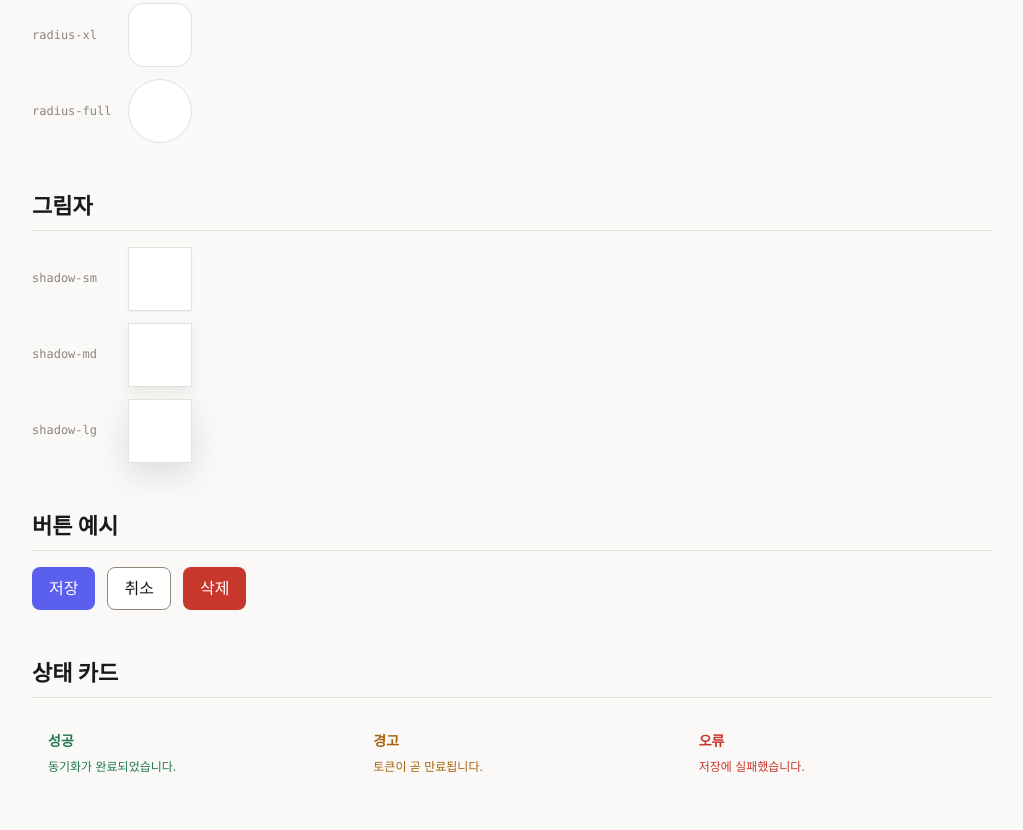
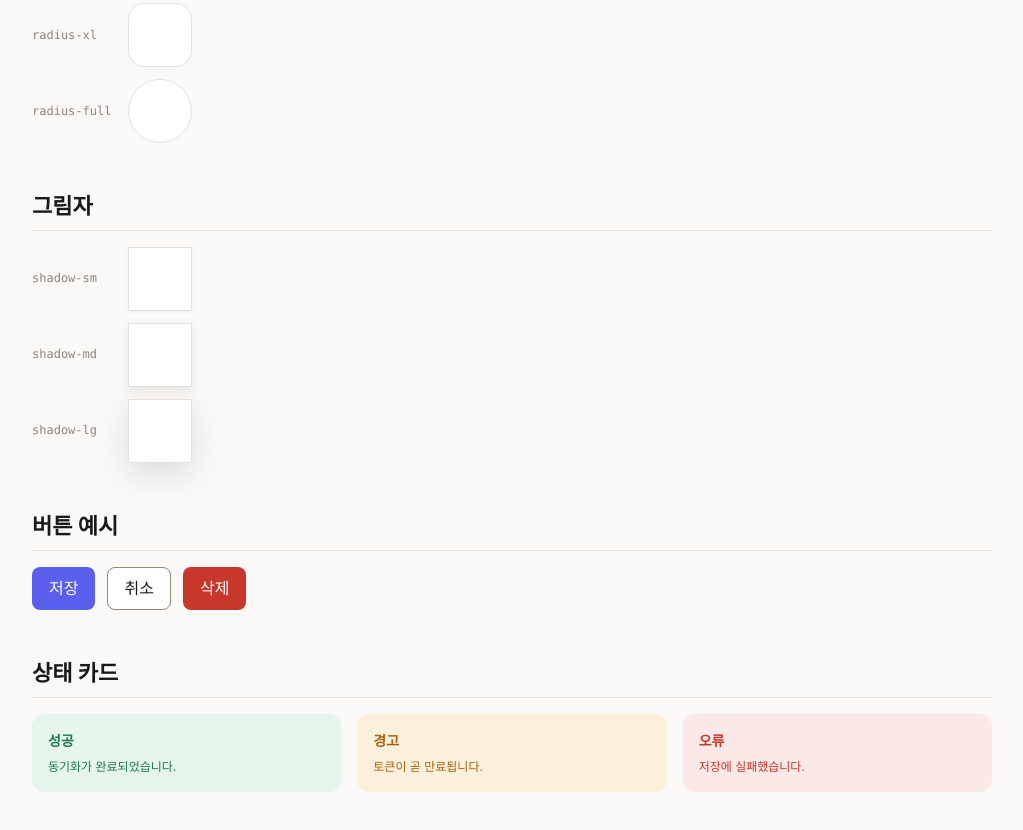
Before and after one commit to tyange-labs/design-system, a website: page preview/index.html in a window 1280 px wide. Shown: the part 2029-2859 px from the top of the page, without its empty margins (128-1151 px from the left). Drawn offline with Linux system fonts and the light colour scheme; a web font is replaced by a local one.

Commit message:
fix: danger/warning/success soft 토큰 자기 참조 수정
라이트 모드에서 --tl-*-soft가 자기 자신을 참조해 값이 비던 문제를 -100 단계 토큰으로 분리해 고쳤다.

Co-Authored-By: Claude Sonnet 5.5 <noreply@anthropic.com>
Claude-Session: https://claude.ai/code/session_01TSKGct5uv3qMtWcgkJwZTe

```diff
--- a/css/tokens.css
+++ b/css/tokens.css
@@ -37,11 +37,11 @@
 
   /* ---- 원시 스케일: 상태색 ---- */
   --tl-danger-500: #c8372c;
-  --tl-danger-soft: #fbe9e7;
+  --tl-danger-100: #fbe9e7;
   --tl-warning-500: #a6620a;
-  --tl-warning-soft: #fbf0dc;
+  --tl-warning-100: #fbf0dc;
   --tl-success-500: #1f7a4d;
-  --tl-success-soft: #e5f5ec;
+  --tl-success-100: #e5f5ec;
 
   /* ---- 시맨틱: 배경/표면 ---- */
   --tl-bg: var(--tl-n-50);
@@ -68,13 +68,13 @@
   /* ---- 시맨틱: 상태 ---- */
   --tl-danger: var(--tl-danger-500);
   --tl-danger-fg: #ffffff;
-  --tl-danger-soft: var(--tl-danger-soft);
+  --tl-danger-soft: var(--tl-danger-100);
   --tl-warning: var(--tl-warning-500);
   --tl-warning-fg: #ffffff;
-  --tl-warning-soft: var(--tl-warning-soft);
+  --tl-warning-soft: var(--tl-warning-100);
   --tl-success: var(--tl-success-500);
   --tl-success-fg: #ffffff;
-  --tl-success-soft: var(--tl-success-soft);
+  --tl-success-soft: var(--tl-success-100);
 
   /* ---- 타이포그래피 ---- */
   --tl-font-sans:
```
